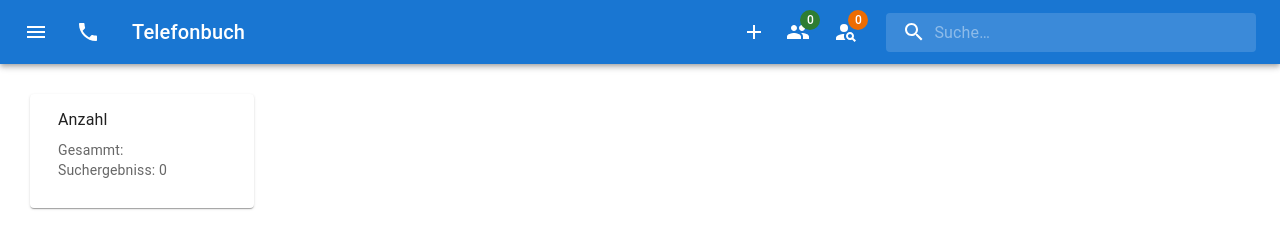
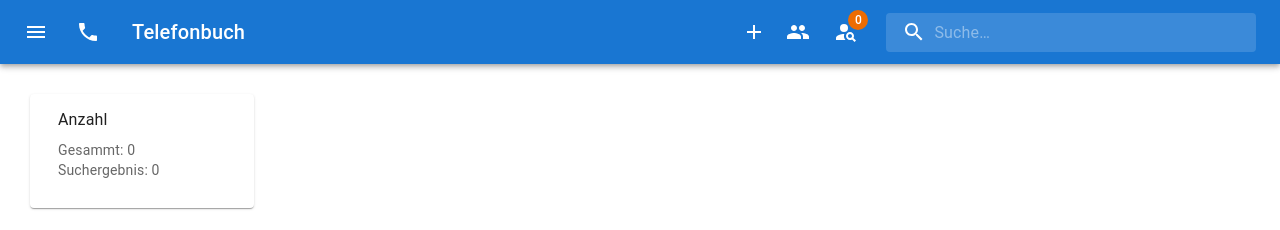
Before and after one commit to SerGOLite/Telefonbuch-Client, a React (Create React App) app: page / in a window 1280 px wide. Shown: the top 230 px of the page. Built offline with nearby package versions, Linux system fonts and the light colour scheme; no server answers.

Commit message:
restruct. Badges + error

```diff
--- a/public/index.html
+++ b/public/index.html
@@ -24,7 +24,7 @@
       work correctly both with client-side routing and a non-root public URL.
       Learn how to configure a non-root public URL by running `npm run build`.
     -->
-    <title>React App</title>
+    <title>Telefonbuch</title>
   </head>
   <body>
     <noscript>You need to enable JavaScript to run this app.</noscript>
--- a/src/App.js
+++ b/src/App.js
@@ -15,7 +15,6 @@ import "./components/table";
 import AddDataForm from "./components/addForm";
 import Grid from "@mui/material/Grid";
 import AddIcon from "@mui/icons-material/Add";
-import Popup from "./components/popup";
 import Button from "@mui/material/Button";
 import Dialog from "@mui/material/Dialog";
 import DialogActions from "@mui/material/DialogActions";
@@ -29,8 +28,10 @@ import Box from "@mui/material/Box";
 import GroupIcon from "@mui/icons-material/Group";
 import Badge from "@mui/material/Badge";
 import PersonSearchIcon from "@mui/icons-material/PersonSearch";
+import Lettering from "./components/AppBarItems/Lettering";
+import Badges from "./components/AppBarItems/Badges";
 
-//* ----- UNWICHTIG -----
+//* ----- Suchleiste in AppBar -----
 const Search = styled("div")(({ theme }) => ({
   position: "relative",
   borderRadius: theme.shape.borderRadius,
@@ -45,7 +46,7 @@ const Search = styled("div")(({ theme }) => ({
     width: "30%",
   },
 }));
-
+// ----------Suchleiste Icon
 const SearchIconWrapper = styled("div")(({ theme }) => ({
   padding: theme.spacing(0, 2),
   height: "100%",
@@ -55,7 +56,7 @@ const SearchIconWrapper = styled("div")(({ theme }) => ({
   alignItems: "center",
   justifyContent: "center",
 }));
-
+// -------Suchfeld
 const StyledInputBase = styled(InputBase)(({ theme }) => ({
   color: "inherit",
   "& .MuiInputBase-input": {
@@ -77,21 +78,9 @@ const StyledInputBase = styled(InputBase)(({ theme }) => ({
 const Transition = React.forwardRef(function Transition(props, ref) {
   return <Slide direction="up" ref={ref} {...props} />;
 });
-// -------------ENDE--------
+// -------------ENDE Slide Efect--------
 
-// Info Display Bediengung (Badge) fuktioniert auch ohne, deswegen auskommentiert
-// function notifikationslabel(count) {
-//   if (count === 0) {
-//     return "no notification";
-//   }
-//   if (count > 99) {
-//     return "more than 99 notifications";
-//   }
-//   return;
-// }
-// ---------------ENDE---------------
-//* ----- UNWICHTIG Ende -----
-
+// Funtion um die neu Daten zu Kreieren
 function createData(name, adresse, telefonnummer) {
   return {
     name,
@@ -99,13 +88,13 @@ function createData(name, adresse, telefonnummer) {
     telefonnummer,
   };
 }
-
+// Das Hauptteil...
 function App() {
   const [rows, setRows] = useState([]);
   const [filteredRows, setFilteredRows] = useState([]);
   const [filterApplied, setFilterApplied] = useState(false);
 
-  //-- Hier werden die Daten von Außen geholt
+  //-- Hier werden die Daten von Server (MongoDB) geholt
   React.useEffect(() => {
     async function getData() {
       fetch("http://localhost:8082/api/person/", {
@@ -131,7 +120,7 @@ function App() {
     console.log("2", rows);
   }, [rows]);
 
-  // ---- Neu Datesatz hinzufügen
+  // ---- Neu Datesatz in DB hinzufügen
   const addPerson = async (name, adresse, telefonnummer) => {
     if (rows.some((v) => v.name.toLowerCase() === name.toLowerCase())) {
       //TODO: Fehler ausgeben
@@ -143,18 +132,7 @@ function App() {
       adresse: adresse,
       telefonnummer: telefonnummer,
     };
-    // fetch("https://fakestoreapi.com/products", {
-    //   method: "POST",
-    //   body: JSON.stringify({
-    //     title: "test product",
-    //     price: 13.5,
-    //     description: "lorem ipsum set",
-    //     image: "https://i.pravatar.cc",
-    //     category: "electronic",
-    //   }),
-    // })
-    //   .then((res) => res.json())
-    //   .then((json) => console.log(json));
+
     await fetch("http://localhost:8082/api/person/", {
       method: "POST",
       headers: {
@@ -175,11 +153,8 @@ function App() {
       .catch((error) => {
         console.error("Fehler: ", error);
       });
-
-    // ---ENDE- Neu Datesatz hinzufügen
-
-    // ----
   };
+  // ---ENDE- Neu Datesatz hinzufügen
 
   // Datesätze löschen (Einfache Vers.)
   // const deleteItems = (items) => {
@@ -187,7 +162,7 @@ function App() {
   //   setRows(updateData);
   // };
 
-  // Datesätze löschen (Erweiterte Version)
+  // Datesätze löschen (Erweiterte Version) Löscht derzeit nur bei Client
   const deleteItems = (items) => {
     let updatedData = rows.filter((row) => !items.includes(row.name));
     setRows(updatedData);
@@ -204,6 +179,7 @@ function App() {
       return;
     }
 
+    // Gefilterte Felder
     const filteredRows = rows.filter((entry) =>
       entry.name.toLowerCase().includes(value)
     );
@@ -240,14 +216,8 @@ function App() {
               <MenuIcon />
             </IconButton>
             <PhoneIcon sx={{ mr: 4 }} />
-            <Typography
-              variant="h6"
-              noWrap
-              component="div"
-              sx={{ flexGrow: 1, display: { xs: "none", sm: "block" } }}
-            >
-              Telefonbuch
-            </Typography>
+
+            <Lettering />
             {/* ------------- POPUP/ DIALOG Fenster "NEU EINTRAG HINZUFÜGEN" -------------*/}
             {/* ---------ADD BUTTON */}
             <IconButton color="inherit" onClick={handleClickOpen}>
@@ -314,8 +284,8 @@ function App() {
             </Dialog>
             {/* ------ENDE POPUP ALLERT "NEU EINTRAG HINZUFÜGEN" in DialogFenster */}
 
-            {/*-------------------------------2x Badge als InfoDisplay am AppBar*/}
-            <Box sx={{ display: { xs: "none", md: "flex" } }}>
+            {/* ------------------------2x Badge als InfoDisplay am AppBar*/}
+            {/* <Box sx={{ display: { xs: "none", md: "flex" } }}>
               <IconButton
                 size="large"
                 aria-label="show 4 new mails"
@@ -331,9 +301,9 @@ function App() {
                 size="large"
                 // aria-label={notifikationslabel(100)}
                 color="inherit"
-              >
-                {/* Diese Badge zeigt null sobald die nicht gesucht wird */}
-                <Badge
+              > */}
+            {/* Diese Badge zeigt null sobald die nicht gesucht wird */}
+            {/* <Badge
                   badgeContent={filterApplied ? filteredRows.length : 0}
                   color="warning"
                   showZero
@@ -341,7 +311,12 @@ function App() {
                   <PersonSearchIcon />
                 </Badge>
               </IconButton>
-            </Box>
+            </Box> */}
+            <Badges
+              rows={rows}
+              filteredRows={filteredRows}
+              filterApplied={filterApplied}
+            />
             {/* -------------------------------Ende - Badge als InfoDisplay */}
 
             {/* Suchleiste im AppBar */}
@@ -362,9 +337,10 @@ function App() {
       </div>
 
       <InfoDisplay
+        rows={rows}
         filteredRows={filteredRows}
         filterApplied={filterApplied}
-        infoDisplay={{ test: 1 }}
+        // infoDisplay={{ test: 1 }}
       />
 
       <div>
--- /dev/null
+++ b/src/components/AppBarItems/Badges.js
@@ -0,0 +1,49 @@
+import React from "react";
+import Box from "@mui/material/Box";
+import IconButton from "@mui/material/IconButton";
+import Badge from "@mui/material/Badge";
+
+import PersonSearchIcon from "@mui/icons-material/PersonSearch";
+import GroupIcon from "@mui/icons-material/Group";
+
+// Bediengung (Badge) fuktioniert auch ohne, deswegen auskommentiert
+// function notifikationslabel(count) {
+//   if (count === 0) {
+//     return "no notification";
+//   }
+//   if (count > 99) {
+//     return "more than 99 notifications";
+//   }
+//   return;
+// }
+// ---------------ENDE Bediengung---------------
+
+export default function Badges(rows, filteredRows, filterApplied) {
+  return (
+    <>
+      <Box sx={{ display: { xs: "none", md: "flex" } }}>
+        <IconButton size="large" aria-label="show 4 new mails" color="inherit">
+          <Badge badgeContent={rows.length} color="success" showZero>
+            <GroupIcon />
+          </Badge>
+        </IconButton>
+      </Box>
+      <Box sx={{ display: { xs: "none", md: "flex" } }}>
+        <IconButton
+          size="large"
+          // aria-label={notifikationslabel(100)}
+          color="inherit"
+        >
+          {/* Diese Badge zeigt null sobald es nicht gesucht wird */}
+          <Badge
+            badgeContent={filterApplied ? filteredRows.length : 0}
+            color="warning"
+            showZero
+          >
+            <PersonSearchIcon />
+          </Badge>
+        </IconButton>
+      </Box>
+    </>
+  );
+}
--- /dev/null
+++ b/src/components/AppBarItems/Lettering.js
@@ -0,0 +1,14 @@
+import Typography from "@mui/material/Typography";
+
+export default function Lettering() {
+  return (
+    <Typography
+      variant="h6"
+      noWrap
+      component="div"
+      sx={{ flexGrow: 1, display: { xs: "none", sm: "block" } }}
+    >
+      Telefonbuch
+    </Typography>
+  );
+}
--- a/src/components/infoDisplay.js
+++ b/src/components/infoDisplay.js
@@ -3,17 +3,8 @@ import Grid from "@mui/material/Grid";
 import Paper from "@mui/material/Paper";
 import Typography from "@mui/material/Typography";
 
-export default function InfoDisplay({ filteredRows, filterApplied }) {
+export default function InfoDisplay({ filteredRows, filterApplied, rows }) {
   console.log(filteredRows);
-  //   return (
-  //     <div>
-  //       <h1>Anzahl</h1>
-  //       {/* <h2>Gesammt: {rows.length} </h2> */}
-
-  //       <h2>Suchergebniss: {filteredRows.length} </h2>
-  //     </div>
-  //   );
-  // }
 
   return (
     <Paper sx={{ p: 1.5, margin: "30px", maxWidth: 200, flexGrow: 1 }}>
@@ -27,10 +18,10 @@ export default function InfoDisplay({ filteredRows, filterApplied }) {
               </Typography>
 
               <Typography variant="body2" color="text.secondary">
-                Gesammt:
+                Gesammt: {rows.length}
               </Typography>
               <Typography variant="body2" color="text.secondary">
-                Suchergebniss: {filterApplied ? filteredRows.length : 0}
+                Suchergebnis: {filterApplied ? filteredRows.length : 0}
               </Typography>
             </Grid>
             <Grid item></Grid>
--- a/src/components/table.js
+++ b/src/components/table.js
@@ -165,7 +165,7 @@ const EnhancedTableToolbar = (props) => {
   const { selected, deleteItems } = props;
   const numSelected = selected.length;
 
-  console.log("selected Items", selected);
+  // console.log("selected Items", selected);
 
   return (
     <Toolbar
```
Also changed, not shown: src/components/controls/ActionButton.js (deleted, +0 -34 lines), src/components/controls/Controls.js (deleted, +0 -19 lines), src/components/popup.js (deleted, +0 -58 lines), src/components/AppBarItems/AddIconButton.js (added), src/components/AppBarItems/AppBar.js (added), src/components/AppBarItems/SearchField.js (added).
